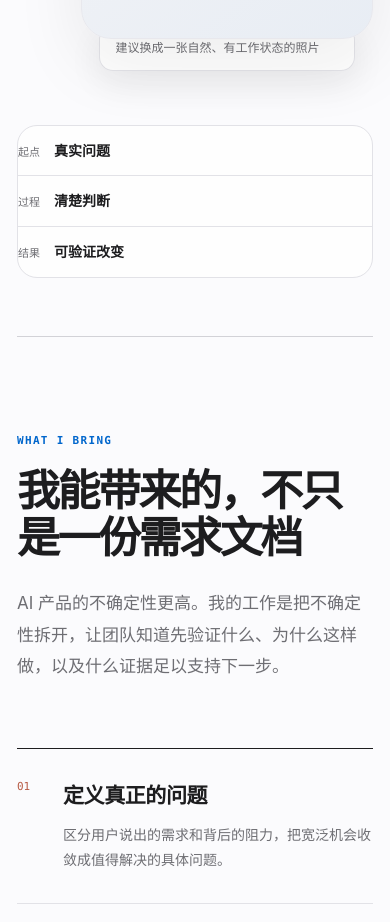
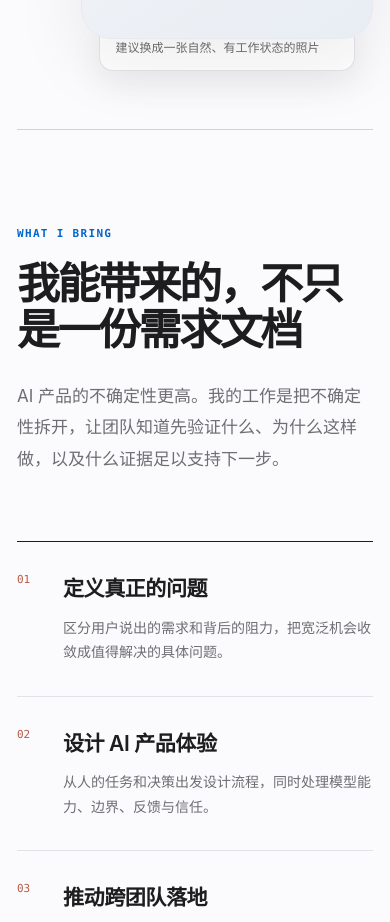
Before and after one commit to okay-star/Skylar-AI-Portfolio, a Next.js app: page / in a window 390 px wide. Shown: the part 1160-2082 px from the top of the page. Built offline with nearby package versions, Linux system fonts and the light colour scheme.

Commit message:
change: remove Hero principles module

```diff
--- a/app/globals.css
+++ b/app/globals.css
@@ -488,43 +488,6 @@ html[lang="en"] .hero-copy h1 {
   color: var(--muted);
   font-size: 12px;
   line-height: 1.5;
-}
-
-.principle-strip {
-  grid-column: 1 / -1;
-  display: grid;
-  grid-template-columns: repeat(3, 1fr);
-  margin-top: 76px;
-  overflow: hidden;
-  border: 1px solid var(--line);
-  border-radius: 20px;
-  background: rgba(255, 255, 255, 0.7);
-}
-
-.principle-strip > div {
-  display: flex;
-  align-items: baseline;
-  gap: 14px;
-  padding: 20px 24px;
-  border-right: 1px solid var(--line);
-}
-
-.principle-strip > div:first-child {
-  padding-left: 24px;
-}
-
-.principle-strip > div:last-child {
-  border-right: 0;
-}
-
-.principle-strip span {
-  color: var(--muted);
-  font-size: 11px;
-}
-
-.principle-strip strong {
-  font-size: 14px;
-  font-weight: 600;
 }
 
 .section-block {
@@ -1106,10 +1069,6 @@ html[lang="en"] .hero-copy h1 {
     margin-top: 56px;
   }
 
-  .principle-strip {
-    margin-top: 54px;
-  }
-
   .capabilities,
   .approach-section .section-shell {
     grid-template-columns: 1fr;
@@ -1227,21 +1186,6 @@ html[lang="en"] .hero-copy h1 {
     margin: 60px 0 0 auto;
   }
 
-  .principle-strip {
-    grid-template-columns: 1fr;
-  }
-
-  .principle-strip > div,
-  .principle-strip > div:first-child {
-    padding: 13px 0;
-    border-right: 0;
-    border-bottom: 1px solid var(--line);
-  }
-
-  .principle-strip > div:last-child {
-    border-bottom: 0;
-  }
-
   .section-block {
     padding-top: 96px;
     padding-bottom: 96px;
--- a/app/page.tsx
+++ b/app/page.tsx
@@ -198,14 +198,6 @@ export default function Home() {
             <p className="portrait-note">{copy.hero.portraitNote}</p>
           </div>
 
-          <div className="principle-strip">
-            {copy.principles.map((principle) => (
-              <div key={principle.label}>
-                <span>{principle.label}</span>
-                <strong>{principle.value}</strong>
-              </div>
-            ))}
-          </div>
         </section>
 
         <section className="section-shell section-block capabilities" aria-labelledby="capabilities-title">
--- a/data/profile.ts
+++ b/data/profile.ts
@@ -37,7 +37,6 @@ export type ProfileCopy = {
     portraitTitle: string;
     portraitNote: string;
   };
-  principles: Array<{ label: string; value: string }>;
   capabilities: {
     eyebrow: string;
     title: string;
@@ -128,11 +127,6 @@ export const profileCopy: Record<Locale, ProfileCopy> = {
       portraitTitle: "职业照片待补充",
       portraitNote: "建议换成一张自然、有工作状态的照片",
     },
-    principles: [
-      { label: "起点", value: "真实问题" },
-      { label: "过程", value: "清楚判断" },
-      { label: "结果", value: "可验证改变" },
-    ],
     capabilities: {
       eyebrow: "WHAT I BRING",
       title: "我能带来的，不只是一份需求文档",
@@ -295,11 +289,6 @@ export const profileCopy: Record<Locale, ProfileCopy> = {
       portraitTitle: "Professional photo to be added",
       portraitNote: "Use a natural photo that shows you in a real working moment",
     },
-    principles: [
-      { label: "Start", value: "A real problem" },
-      { label: "Process", value: "A clear judgment" },
-      { label: "Outcome", value: "A change we can verify" },
-    ],
     capabilities: {
       eyebrow: "WHAT I BRING",
       title: "More than a requirements document",
```
Also changed, not shown: 1 other file (tests, documents, lock files or other folders).
